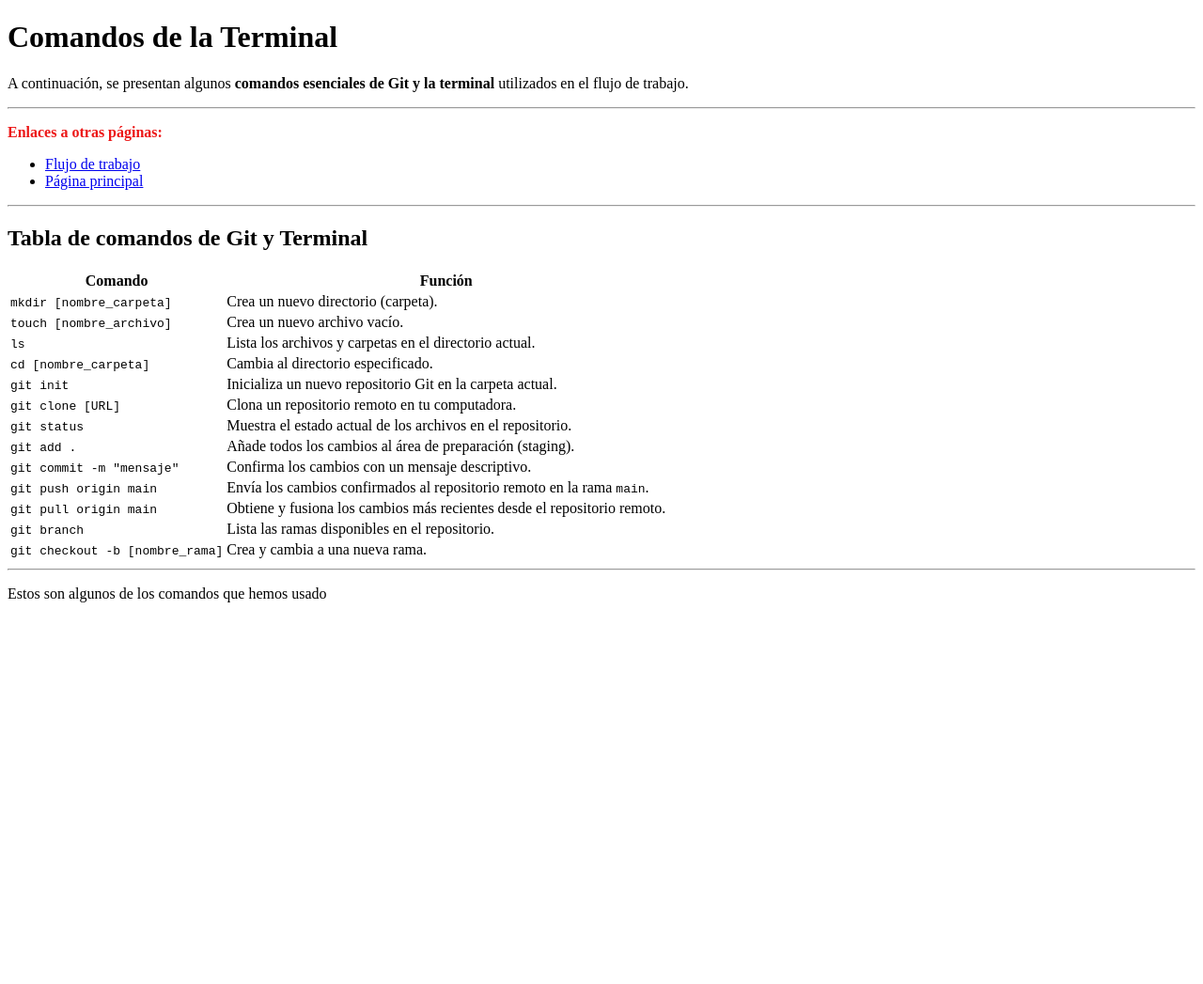
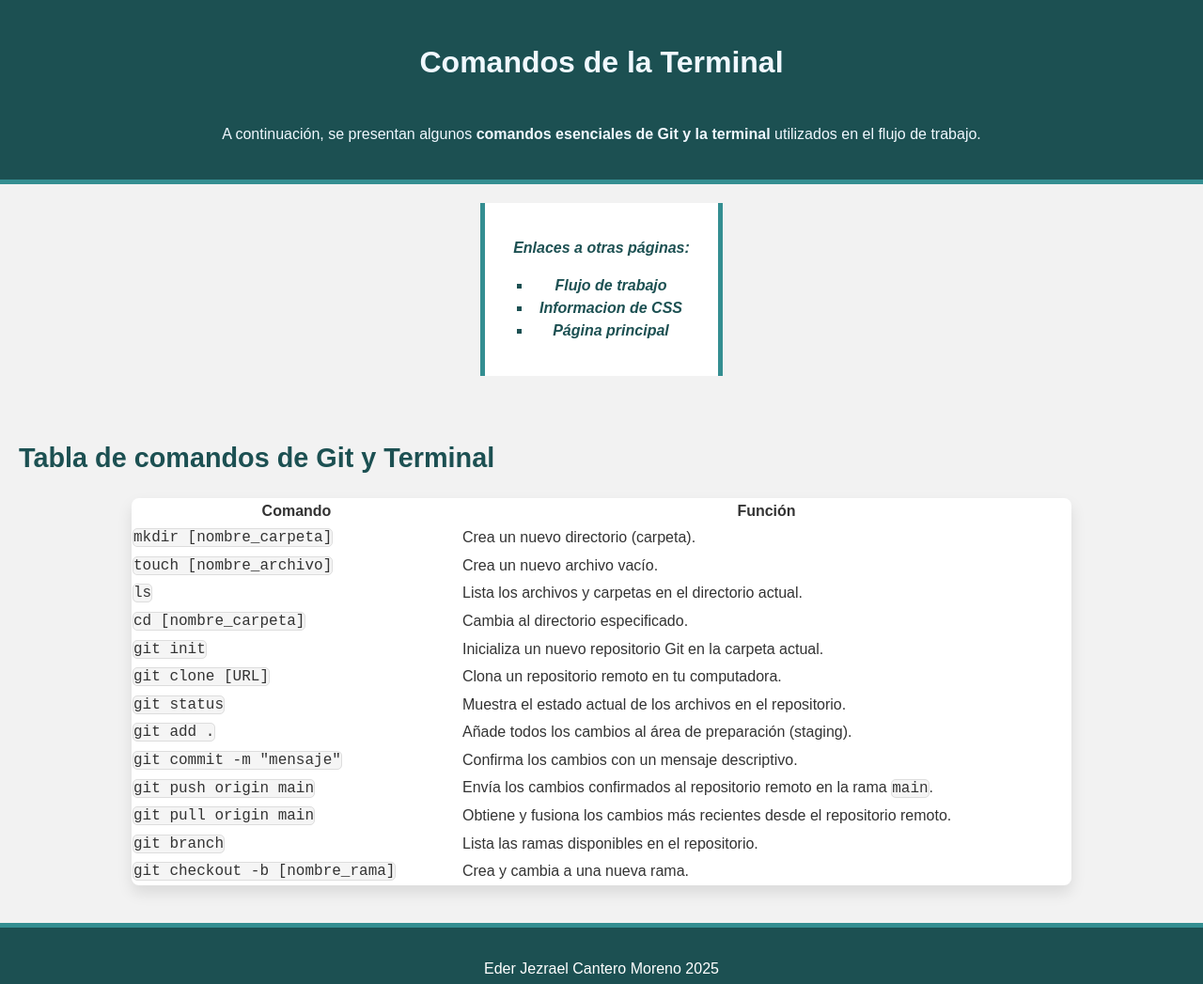
Before and after one commit to JezraelMoreno/JezraelMoreno.github.io, a plain HTML site: page comandos.html in a window 1280 px wide. Shown: the whole page at 94% size. Before the commit the page ends 800 px from the top, so only its background shows below. Drawn offline with Linux system fonts and the light colour scheme.

Commit message:
Cambios a la pagina web, añadido de información de CSS y personalización de CSS

```diff
--- a/comandos.html
+++ b/comandos.html
@@ -4,28 +4,27 @@
     <meta charset="UTF-8">
     <meta name="viewport" content="width=device-width, initial-scale=1.0">
     <title>Página de Comandos</title>
+    <link rel="stylesheet" href="hola.css">
 </head>
 <body>
 
-    <header>
+    <header id="Encabezado">
         <h1>Comandos de la Terminal</h1>
         <p>A continuación, se presentan algunos <strong>comandos esenciales de Git y la terminal</strong> utilizados en el flujo de trabajo.</p>
     </header>
 
-    <hr>
-
-    <nav>
-        <p style="color:rgb(236, 23, 23);"><strong>Enlaces a otras páginas:</strong></p>
-        <ul>
+    <div id="Enlaces">
+        <p><strong>Enlaces a otras páginas:</strong></p>
+        <ol>
             <li><a href="flujo_de_trabajo.html">Flujo de trabajo</a></li>
+            <li><a href="info_css.html">Informacion de CSS</a></li>
             <li><a href="index.html">Página principal</a></li>
-        </ul>
-    </nav>
-
-    <hr>
+        </ol>
+    </div>
 
     <main>
         <h2>Tabla de comandos de Git y Terminal</h2>
+        <div class="tabla-container">
             <table>
                 <thead>
                     <tr>
@@ -88,12 +87,11 @@
                     </tr>
                 </tbody>
             </table>
+        </div>
     </main>
 
-    <hr>
-
     <footer>
-        <p>Estos son algunos de los comandos que hemos usado</p>
+        <p>Eder Jezrael Cantero Moreno 2025</p>
     </footer>
 
 </body>
--- a/flujo_de_trabajo.html
+++ b/flujo_de_trabajo.html
@@ -4,9 +4,10 @@
     <meta charset="UTF-8">
     <meta name="viewport" content="width=device-width, initial-scale=1.0">
     <title>Flujo de Trabajo con GitHub</title>
+    <link rel="stylesheet" href="hola.css">
 </head>
 <body>
-    <header>
+    <header id="Encabezado">
         <h1>Flujo de Trabajo con GitHub</h1>
         <p>A continuación, se describe el <strong>flujo de trabajo</strong> recomendado al utilizar GitHub con Git.</p>
     </header>
@@ -14,8 +15,16 @@
     <hr>
 
     <main>
-        <nav>
+        <section>
             <h2>Pasos para trabajar con GitHub</h2>
+            <div id="Enlaces">
+                <p><strong>Enlaces a otras páginas:</strong></p>
+                <ol>
+                    <li><a href="comandos.html">Comandos Git</a></li>
+                    <li><a href="info_css.html">Informacion de CSS</a></li>
+                    <li><a href="index.html">Página principal</a></li>
+                </ol>
+            </div>
             <ol>
                 <li><strong>Crear una cuenta en GitHub:</strong>
                     <ul>
@@ -90,17 +99,14 @@
                     </ul>
                 </li>
             </ol>
-        </nav>
+        </section>
+
     </main>
 
     <hr>
 
     <footer>
-        <p style="color:rgb(236, 23, 23);">Enlaces a otras páginas:</p>
-        <ul>
-            <li><a href="comandos.html">Comandos Git</a></li>
-            <li><a href="index.html">Página principal</a></li>
-        </ul>
+        <p>Eder Jezrael Cantero Moreno 2025</p>
     </footer>
 </body>
 </html>
--- /dev/null
+++ b/hola.css
@@ -0,0 +1,187 @@
+/*
+background-image
+width, height
+*/
+/* Estilos generales */
+body {
+    font-family: 'Arial', sans-serif;
+    margin: 0;
+    background-color: #f2f2f2;
+    color: #333;
+    line-height: 1.6; /* Asegura que el texto tenga más espacio entre líneas */
+}
+
+/* Encabezado */
+#Encabezado {
+    display: flex;
+    flex-direction: column;
+    align-items: center;
+    justify-content: center;
+    text-align: center;
+    background: #1c5052;
+    color: aliceblue;
+    padding: 20px;
+    border-bottom: 5px solid #348e91;
+}
+
+#Encabezado h1 {
+    font-size: 2em;
+    font-weight: bold;
+}
+
+/* Enlaces */
+#Enlaces {
+    font: italic bold 16px/1.5 'Arial', sans-serif;
+    color: #1c5052;
+    border-left: 5px solid #348e91;
+    border-right: 5px solid #348e91;
+    padding: 20px 30px;
+    margin: 20px auto;
+    background-color: #ffffff;
+    width: fit-content;
+    text-align: center;
+}
+
+/* Lista de enlaces */
+#Enlaces ol {
+    font-style: oblique;
+    list-style: square;
+    padding-left: 20px;
+}
+
+#Enlaces a {
+    text-decoration: none;
+    font-weight: bold;
+    color: #1c5052;
+}
+
+#Enlaces a:visited {
+    color: #1c5052;
+}
+
+#Enlaces a:hover {
+    color: #ff5733;
+}
+
+a:link, a:visited {
+    color: #1c5052;
+    text-decoration: none;
+}
+
+/* Footer */
+footer {
+    text-align: center;
+    padding: 15px;
+    background-color: #1c5052;
+    color: white;
+    border-top: 5px solid #348e91;
+}
+
+footer ul {
+    list-style: none;
+    padding: 0;
+}
+
+footer ul li {
+    display: inline;
+    margin-right: 10px;
+}
+
+footer a {
+    font-style: oblique;
+    color: #f2f2f2;
+    font-weight: bold;
+    text-decoration: none;
+}
+
+#footerBlog a:hover {
+    color: #ff5733;
+}
+
+#footerBlog a{
+    color: #fff;
+}
+
+
+main {
+    overflow-x: auto;
+    padding: 20px;
+}
+
+.tabla-container {
+    display: flex;
+    justify-content: center;
+    margin: 20px 0;
+}
+
+table {
+    width: 90%;
+    max-width: 1000px;
+    border-collapse: collapse;
+    background-color: #fff;
+    box-shadow: 0 8px 16px rgba(0, 0, 0, 0.1);
+    border-radius: 8px;
+    overflow: hidden;
+}
+
+
+main section {
+    background-color: white;
+    padding: 20px;
+    box-shadow: 0 4px 8px rgba(0, 0, 0, 0.1);
+    margin-bottom: 20px;
+}
+
+main h2 {
+    font-size: 1.8em;
+    color: #1c5052;
+    margin-bottom: 15px;
+}
+
+main h3 {
+    font-size: 1.4em;
+    color: #348e91;
+    margin-top: 20px;
+    margin-bottom: 10px;
+}
+
+p {
+    margin-bottom: 15px;
+}
+
+pre, code {
+    background-color: #f5f5f5;
+    border-radius: 5px;
+    font-family: 'Courier New', Courier, monospace;
+    border: 1px solid #ddd;
+    margin-bottom: 15px;
+    overflow: auto; /*se me salía el texto*/
+}
+
+/* Para el footer */
+footer ul {
+    margin-top: 10px;
+}
+
+footer ul li {
+    margin-bottom: 5px;
+}
+
+a:link, a:visited {
+    color: #1c5052;
+    text-decoration: none;
+}
+
+a:hover {
+    color: #ff5733;
+}
+
+#Enlaces a {
+    color: #1c5052;
+    font-weight: bold;
+    text-decoration: none;
+}
+
+#Enlaces a:hover {
+    color: #ff5733;
+}
```
Also changed, not shown: index.html (+17 -5 lines), info_css.html (added, +59 -0 lines). Lines whose indentation alone changed are shown as unchanged.
